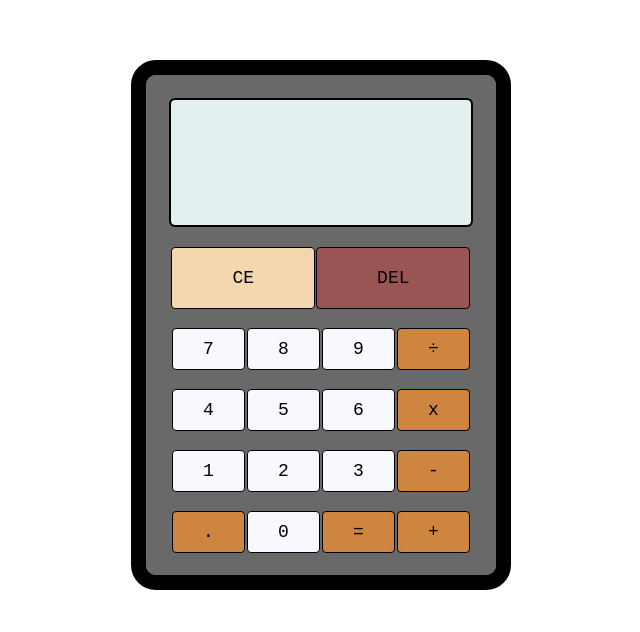
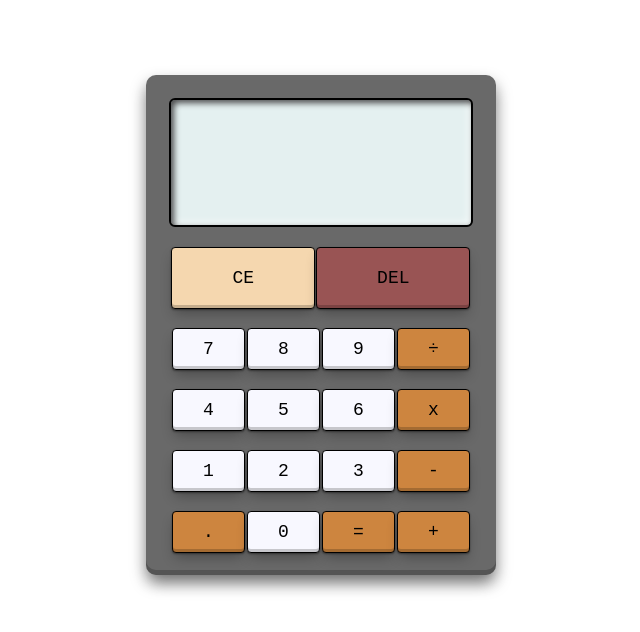
Before and after one commit to Mo-Kash/Calculator, a plain HTML site: page index.html in a window 1280 px wide. Shown: the part 108-740 px from the top of the page, without its empty margins (319-959 px from the left). Drawn offline with Linux system fonts and the light colour scheme.

Commit message:
Update style.css

```diff
--- a/style.css
+++ b/style.css
@@ -13,9 +13,10 @@
     width: 350px;
     border: none;
     margin-top: 175px;
-    outline: 15px solid black;
     border-radius:10px;
     background-color: dimgray;
+
+    box-shadow: rgba(0, 0, 0, 0.4) 0px 8px 16px, rgba(0, 0, 0, 0.3) 0px 10px 16px -5px, rgba(0, 0, 0, 0.2) 0px -5px 0px inset;
 }
 
 .display{
@@ -31,6 +32,8 @@
     text-align: right;
     font-size: 32px;
     font-family: monospace;
+
+    box-shadow: rgb(74, 74, 75) 3px 3px 6px 0px inset, rgba(255, 255, 255, 0.5) -3px -3px 6px 1px inset;
 }
 
 .output{
@@ -49,6 +52,7 @@
     margin-left:25px;
     margin-right:25px;
     background-color: dimgray;
+
 }
 
 input{
@@ -59,10 +63,12 @@ input{
     cursor: pointer;
     transition-duration: 0.2s;
     background-color:ghostwhite;
+    box-shadow: rgba(0, 0, 0, 0.4) 0px 1px 2px, rgba(0, 0, 0, 0.3) 0px 7px 13px -3px, rgba(0, 0, 0, 0.2) 0px -3px 0px inset;
 }
 
 input:hover{
     background-color: rgb(207, 204, 204);
+    box-shadow: rgba(0, 0, 0, 0.4) 0px 1px 2px, rgba(0, 0, 0, 0.3) 0px 7px 13px -5px, rgba(0, 0, 0, 0.2) 0px -5px 0px inset;
 }
 
 #operator,#equals,#decimal{
```
